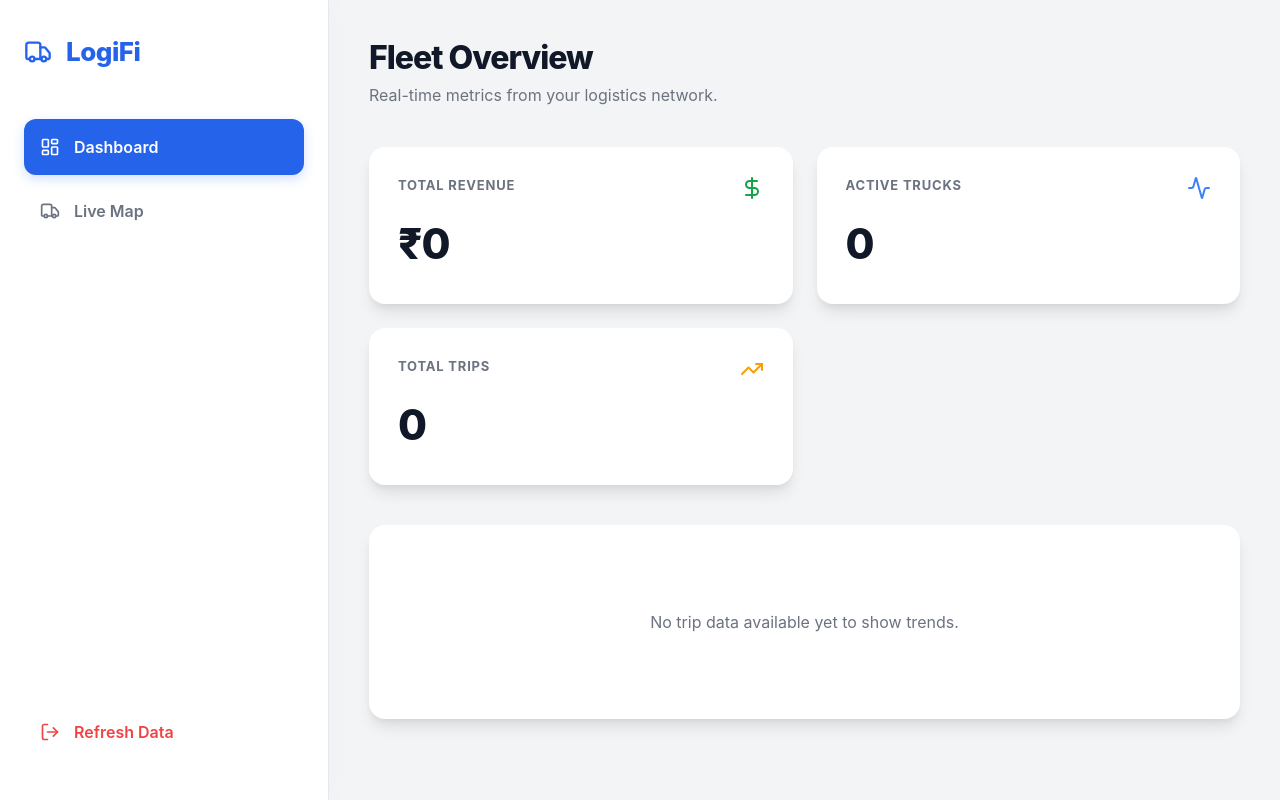
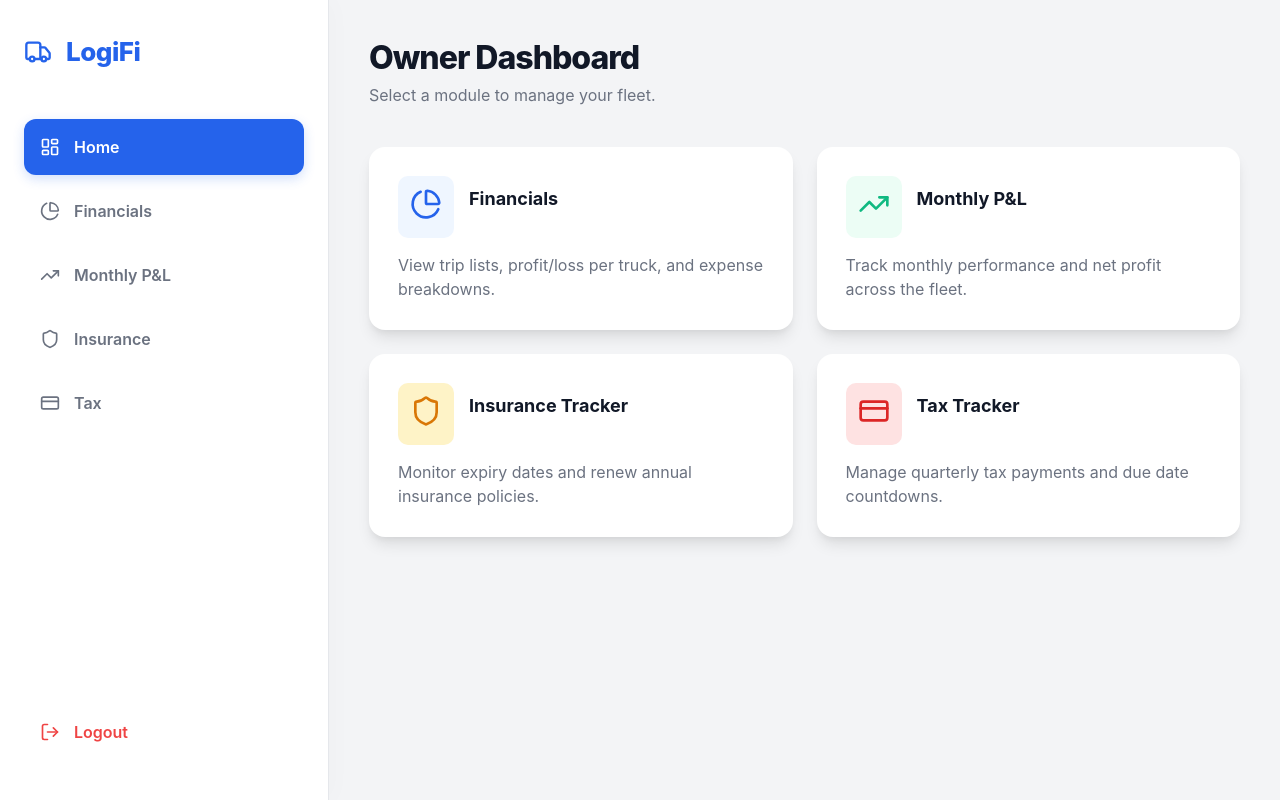
Before and after one commit to nakulsuresh35/logifi-admin, a React (Vite) app: page / in a window 1280 px wide. Built offline with nearby package versions, Linux system fonts and the light colour scheme; no server answers; the database is empty.

Commit message:
added styles for insurance

```diff
--- a/src/App.css
+++ b/src/App.css
@@ -152,3 +152,14 @@ body {
   color: var(--text-main);
   font-weight: 700;
 }
+
+.hover-card {
+  cursor: pointer;
+  transition: all 0.2s ease;
+  border: 1px solid transparent;
+}
+.hover-card:hover {
+  transform: translateY(-4px);
+  border-color: var(--primary);
+  box-shadow: 0 10px 25px -5px rgba(0, 0, 0, 0.1);
+}
--- a/src/App.jsx
+++ b/src/App.jsx
@@ -1,121 +1,82 @@
-import React, { useState, useEffect } from 'react';
-
-// 1. Safe Imports (Prevents "export not found" crashes)
-import { LayoutDashboard } from 'lucide-react';
-import { Truck } from 'lucide-react';
-import { LogOut } from 'lucide-react';
-import { TrendingUp } from 'lucide-react';
-import { DollarSign } from 'lucide-react';
-import { Activity } from 'lucide-react';
-
+import React, { useState } from 'react';
+import {
+  LayoutDashboard, Truck, FileText, LogOut,
+  Shield, CreditCard, PieChart, TrendingUp
+} from 'lucide-react';
 import { supabase } from './supabaseClient';
-import ProfitChart from './components/ProfitChart'; // Ensure you created this file!
 import './App.css';
 
+// Import the new pages (We will build these next!)
+import Financials from './pages/Financials';
+import MonthlyPnL from './pages/MonthlyPnL';
+import Insurance from './pages/Insurance';
+import Tax from './pages/Tax';
+
 function App() {
-  const [activeTab, setActiveTab] = useState('dashboard');
+  const [activeTab, setActiveTab] = useState('home');
 
-  // State for Cards
-  const [stats, setStats] = useState({
-    totalRevenue: 0,
-    activeTrucks: 0,
-    totalTrips: 0
-  });
-
-  // State for Graph
-  const [chartData, setChartData] = useState([]);
-
-  // FETCH DATA FROM SUPABASE
-  useEffect(() => {
-    fetchStats();
-  }, []);
-
-  const fetchStats = async () => {
-    // 1. Get Trips (Select created_at for the graph)
-    const { data: trips } = await supabase
-      .from('trips')
-      .select('created_at, total_freight, status')
-      .order('created_at', { ascending: true }); // Order by date for the graph
-
-    let revenue = 0;
-    let active = 0;
-    const dailyMap = {}; // Helper object to group money by date
-
-    if (trips) {
-      trips.forEach(trip => {
-        // --- CALCULATION FOR CARDS ---
-        if (trip.total_freight) revenue += trip.total_freight;
-        if (trip.status === 'active') active += 1;
-
-        // --- CALCULATION FOR GRAPH ---
-        // Only graph trips that have revenue (finished trips)
-        if (trip.created_at && trip.total_freight > 0) {
-          // Format date like "12 Jan"
-          const date = new Date(trip.created_at).toLocaleDateString('en-US', { day: 'numeric', month: 'short' });
-
-          // Add to existing total or start new
-          if (dailyMap[date]) {
-            dailyMap[date] += trip.total_freight;
-          } else {
-            dailyMap[date] = trip.total_freight;
-          }
-        }
-      });
-    }
-
-    // Convert Map to Array for Recharts: [{ date: "12 Jan", amount: 5000 }]
-    const graphData = Object.keys(dailyMap).map(date => ({
-      date,
-      amount: dailyMap[date]
-    }));
-
-    setStats({
-      totalRevenue: revenue,
-      activeTrucks: active,
-      totalTrips: trips?.length || 0
-    });
-
-    setChartData(graphData);
-  };
-
-  // --- COMPONENT: DASHBOARD ---
-  const Dashboard = () => (
+  // --- COMPONENT: HOME (The 4 Options Page) ---
+  const Home = () => (
     <div>
       <div className="header">
-        <h1 className="page-title">Fleet Overview</h1>
-        <p className="subtitle">Real-time metrics from your logistics network.</p>
+        <h1 className="page-title">Owner Dashboard</h1>
+        <p className="subtitle">Select a module to manage your fleet.</p>
       </div>
 
-      {/* STATS CARDS */}
-      <div className="stats-grid">
-        <div className="card">
-          <div style={{ display: 'flex', justifyContent: 'space-between' }}>
-            <span className="stat-label">Total Revenue</span>
-            <DollarSign color="#16a34a" />
+      <div className="stats-grid" style={{ gridTemplateColumns: 'repeat(auto-fit, minmax(300px, 1fr))' }}>
+
+        {/* Option 1: Financials */}
+        <div className="card hover-card" onClick={() => setActiveTab('financials')}>
+          <div style={{ display: 'flex', alignItems: 'center', gap: '15px', marginBottom: '15px' }}>
+            <div style={{ background: '#EFF6FF', padding: '12px', borderRadius: '10px' }}>
+              <PieChart size={32} color="#2563EB" />
+            </div>
+            <h3>Financials</h3>
           </div>
-          <div className="stat-value">₹{stats.totalRevenue.toLocaleString()}</div>
+          <p style={{ color: '#6B7280', margin: 0 }}>
+            View trip lists, profit/loss per truck, and expense breakdowns.
+          </p>
         </div>
 
-        <div className="card">
-          <div style={{ display: 'flex', justifyContent: 'space-between' }}>
-            <span className="stat-label">Active Trucks</span>
-            <Activity color="#3b82f6" />
+        {/* Option 2: Monthly P&L */}
+        <div className="card hover-card" onClick={() => setActiveTab('monthly_pnl')}>
+          <div style={{ display: 'flex', alignItems: 'center', gap: '15px', marginBottom: '15px' }}>
+            <div style={{ background: '#ECFDF5', padding: '12px', borderRadius: '10px' }}>
+              <TrendingUp size={32} color="#10B981" />
+            </div>
+            <h3>Monthly P&L</h3>
           </div>
-          <div className="stat-value">{stats.activeTrucks}</div>
+          <p style={{ color: '#6B7280', margin: 0 }}>
+            Track monthly performance and net profit across the fleet.
+          </p>
         </div>
 
-        <div className="card">
-          <div style={{ display: 'flex', justifyContent: 'space-between' }}>
-            <span className="stat-label">Total Trips</span>
-            <TrendingUp color="#f59e0b" />
+        {/* Option 3: Insurance */}
+        <div className="card hover-card" onClick={() => setActiveTab('insurance')}>
+          <div style={{ display: 'flex', alignItems: 'center', gap: '15px', marginBottom: '15px' }}>
+            <div style={{ background: '#FEF3C7', padding: '12px', borderRadius: '10px' }}>
+              <Shield size={32} color="#D97706" />
+            </div>
+            <h3>Insurance Tracker</h3>
           </div>
-          <div className="stat-value">{stats.totalTrips}</div>
+          <p style={{ color: '#6B7280', margin: 0 }}>
+            Monitor expiry dates and renew annual insurance policies.
+          </p>
         </div>
-      </div>
 
-      {/* PROFIT GRAPH (Now Connected!) */}
-      <div className="card">
-         <ProfitChart data={chartData} />
+        {/* Option 4: Tax */}
+        <div className="card hover-card" onClick={() => setActiveTab('tax')}>
+          <div style={{ display: 'flex', alignItems: 'center', gap: '15px', marginBottom: '15px' }}>
+            <div style={{ background: '#FEE2E2', padding: '12px', borderRadius: '10px' }}>
+              <CreditCard size={32} color="#DC2626" />
+            </div>
+            <h3>Tax Tracker</h3>
+          </div>
+          <p style={{ color: '#6B7280', margin: 0 }}>
+            Manage quarterly tax payments and due date countdowns.
+          </p>
+        </div>
+
       </div>
     </div>
   );
@@ -124,42 +85,42 @@ function App() {
     <div className="app-container">
       {/* SIDEBAR */}
       <div className="sidebar">
-        <div className="logo">
+        <div className="logo" onClick={() => setActiveTab('home')} style={{cursor: 'pointer'}}>
           <Truck size={28} /> LogiFi
         </div>
 
         <nav>
-          <div
-            className={`nav-item ${activeTab === 'dashboard' ? 'active' : ''}`}
-            onClick={() => setActiveTab('dashboard')}
-          >
-            <LayoutDashboard size={20} /> Dashboard
+          <div className={`nav-item ${activeTab === 'home' ? 'active' : ''}`} onClick={() => setActiveTab('home')}>
+            <LayoutDashboard size={20} /> Home
           </div>
-
-          <div
-            className={`nav-item ${activeTab === 'trucks' ? 'active' : ''}`}
-            onClick={() => setActiveTab('trucks')}
-          >
-            <Truck size={20} /> Live Map
+          <div className={`nav-item ${activeTab === 'financials' ? 'active' : ''}`} onClick={() => setActiveTab('financials')}>
+            <PieChart size={20} /> Financials
+          </div>
+          <div className={`nav-item ${activeTab === 'monthly_pnl' ? 'active' : ''}`} onClick={() => setActiveTab('monthly_pnl')}>
+            <TrendingUp size={20} /> Monthly P&L
+          </div>
+          <div className={`nav-item ${activeTab === 'insurance' ? 'active' : ''}`} onClick={() => setActiveTab('insurance')}>
+            <Shield size={20} /> Insurance
+          </div>
+          <div className={`nav-item ${activeTab === 'tax' ? 'active' : ''}`} onClick={() => setActiveTab('tax')}>
+            <CreditCard size={20} /> Tax
           </div>
         </nav>
 
         <div style={{ marginTop: 'auto' }}>
           <div className="nav-item" style={{ color: '#ef4444', cursor: 'pointer' }} onClick={() => window.location.reload()}>
-            <LogOut size={20} /> Refresh Data
+            <LogOut size={20} /> Logout
           </div>
         </div>
       </div>
 
-      {/* MAIN CONTENT */}
+      {/* MAIN CONTENT AREA */}
       <div className="main-content">
-        {activeTab === 'dashboard' && <Dashboard />}
-        {activeTab === 'trucks' && (
-          <div className="card">
-            <h1>📍 Live Map</h1>
-            <p>Coming up in the next phase...</p>
-          </div>
-        )}
+        {activeTab === 'home' && <Home />}
+        {activeTab === 'financials' && <Financials />}
+        {activeTab === 'monthly_pnl' && <MonthlyPnL />}
+        {activeTab === 'insurance' && <Insurance />}
+        {activeTab === 'tax' && <Tax />}
       </div>
     </div>
   );
```
